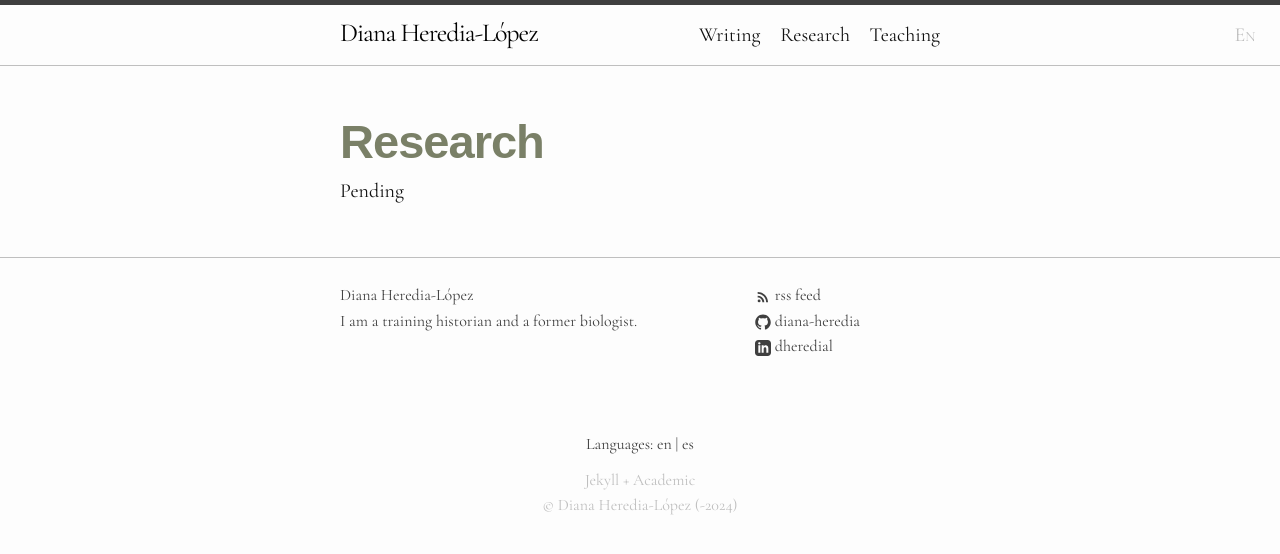
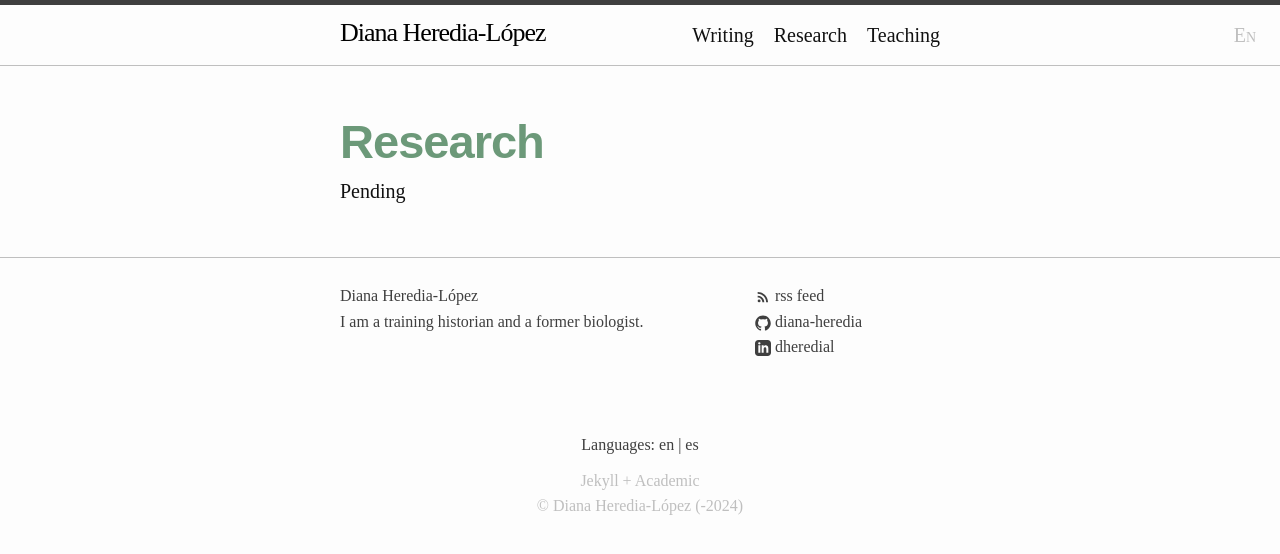
Before and after one commit to diana-heredia/diana-heredia.github.io, a Jekyll site: the page built from research.markdown, in a window 1280 px wide. Shown: the top 554 px of the page. Built offline with Jekyll 4.4.1, drawn with Linux system fonts in a browser that asks for light colours; some web fonts are replaced.

Commit message:
Update main.scss
changed all fonts to Gowun Batang
link color -> 6C9979

```diff
--- a/assets/main.scss
+++ b/assets/main.scss
@@ -6,8 +6,8 @@
 @import url('https://fonts.googleapis.com/css?family=Cormorant+Garamond|Gowun+Batang&display=swap');
 
 // Our variables
-// $base-font-family: "Gowun+Batang", sans-serif;
-$base-font-family: "Cormorant Garamond", serif;
+// $base-font-family: "Gowun+Batang";
+$base-font-family: "Gowun Batang", serif;
 $base-font-size:   18px;
 $base-font-weight: 400;
 $small-font-size:  $base-font-size * 0.95;
@@ -20,7 +20,7 @@ $spacing-unit:     50px;
 
 $text-color:       #111;
 $background-color: #fdfdfd;
-$brand-color:      #7a8067;
+$brand-color:      #6c9979;
 
 $grey-color:       #3F3F3F;
 $grey-color-light: lighten($grey-color, 50%);
```
